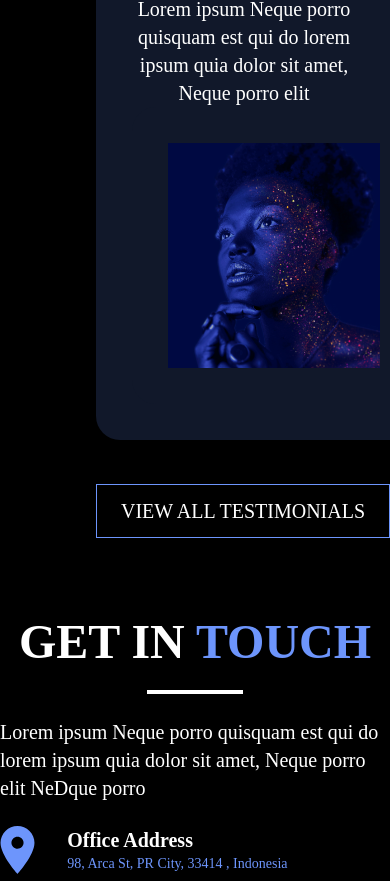
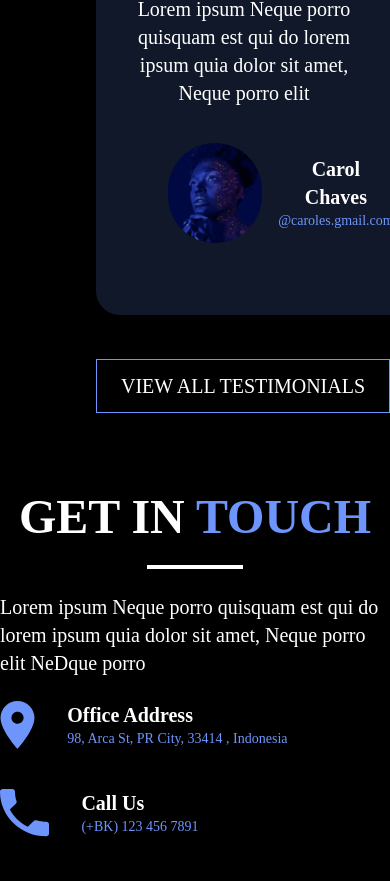
Before and after one commit to Trong-Tan/creatic-animation, a React (Vite) app: page / in a window 390 px wide. Shown: the part 5053-5934 px from the top of the page. Built offline with nearby package versions, Linux system fonts and the light colour scheme.

Commit message:
add responsive

```diff
--- a/src/components/OurClients.tsx
+++ b/src/components/OurClients.tsx
@@ -35,7 +35,7 @@ export default function OurClient({ className }: Props) {
             Lorem ipsum Neque porro quisquam est qui do lorem ipsum quia dolor sit amet, Neque porro elit
           </p>
           <div className="flex p-9 bg-[#11182a] rounded-3xl ">
-            <img src={Ellipse} className="" alt="" />
+            <img src={Ellipse} className="w-[100px] h-[100px] rounded-full" alt="" />
             <div className="flex flex-col ml-4 justify-center items-center">
               <p className="text-white text-xl font-bold">Carol Chaves</p>
               <p className="text-primary text-sm font-light">@caroles.gmail.com</p>
```
